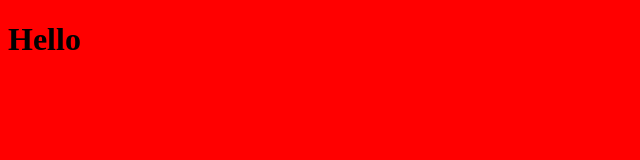
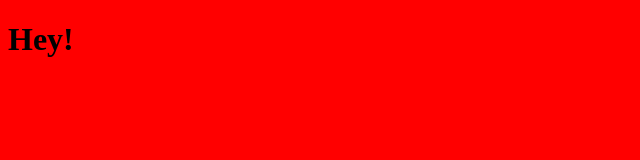
Before and after one commit to maha-bel1/first_project, a plain HTML site: page index.html in a window 1280 px wide. Shown: the full height of the page, 0-640 px from the left. Drawn offline with Linux system fonts and the light colour scheme.

Commit message:
refactor: Code

```diff
--- a/index.html
+++ b/index.html
@@ -7,7 +7,7 @@
     <link rel="stylesheet" href="hello.css">
 </head>
 <body>
-    <h1>Hello</h1>
+    <h1>Hey!</h1>
 
 </body>
 </html>
```
